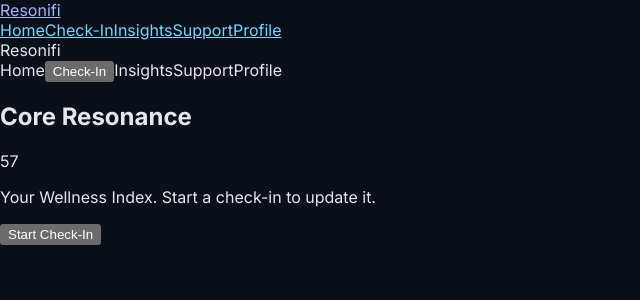
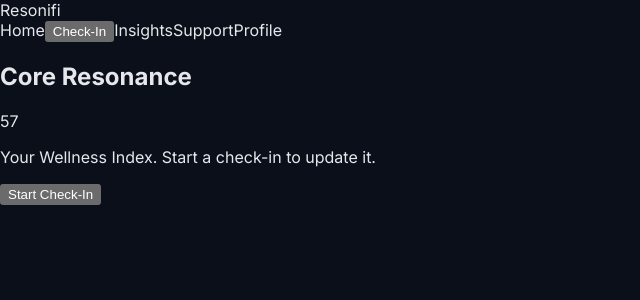
Before and after one commit to resonifiapp/resonifi-vercel, a React (Vite) app: page / in a window 1280 px wide. Before the commit this address led to /#/home. Shown: the top 300 px of the page, without its empty margins (0-640 px from the left). Built offline with nearby package versions, Linux system fonts and the light colour scheme.

Commit message:
Update App.jsx

```diff
--- a/src/App.jsx
+++ b/src/App.jsx
@@ -1,49 +1,8 @@
-import React, { useEffect, useState } from "react";
+// src/App.jsx
+import React from "react";
 import Home from "./pages/Home.jsx";
-import CheckIn from "./pages/CheckIn.jsx";
-import Insights from "./pages/Insights.jsx";
-import Support from "./pages/Support.jsx";
-import Profile from "./pages/Profile.jsx";
-
-function useHashRoute(defaultRoute = "/home") {
-  const read = () => (window.location.hash.replace(/^#/, "") || defaultRoute);
-  const [route, setRoute] = useState(read());
-  useEffect(() => {
-    const onHash = () => setRoute(read());
-    window.addEventListener("hashchange", onHash);
-    if (!window.location.hash) window.location.hash = `#${defaultRoute}`;
-    return () => window.removeEventListener("hashchange", onHash);
-  }, []);
-  return route;
-}
 
 export default function App() {
-  const route = useHashRoute("/home");
-  const Page = route === "/home"     ? Home
-            : route === "/checkin"  ? CheckIn
-            : route === "/insights" ? Insights
-            : route === "/support"  ? Support
-            : route === "/profile"  ? Profile
-            : Home;
-
-  return (
-    <div className="min-h-screen bg-slate-950 text-slate-100">
-      <nav className="sticky top-0 z-30 bg-slate-900/80 backdrop-blur border-b border-slate-800">
-        <div className="mx-auto max-w-6xl px-4 py-3 flex items-center justify-between">
-          <a href="#/home" className="flex items-center gap-2">
-            <span className="inline-block h-6 w-6 rounded-full bg-gradient-to-br from-cyan-300 via-teal-300 to-violet-400" />
-            <span className="font-semibold">Resonifi</span>
-          </a>
-          <div className="flex items-center gap-5 text-sm">
-            <a href="#/home" className="hover:text-cyan-300">Home</a>
-            <a href="#/checkin" className="hover:text-cyan-300">Check-In</a>
-            <a href="#/insights" className="hover:text-cyan-300">Insights</a>
-            <a href="#/support" className="hover:text-cyan-300">Support</a>
-            <a href="#/profile" className="hover:text-cyan-300">Profile</a>
-          </div>
-        </div>
-      </nav>
-      <Page />
-    </div>
-  );
+  // Force the app to show our new Home and nothing else.
+  return <Home />;
 }
```
